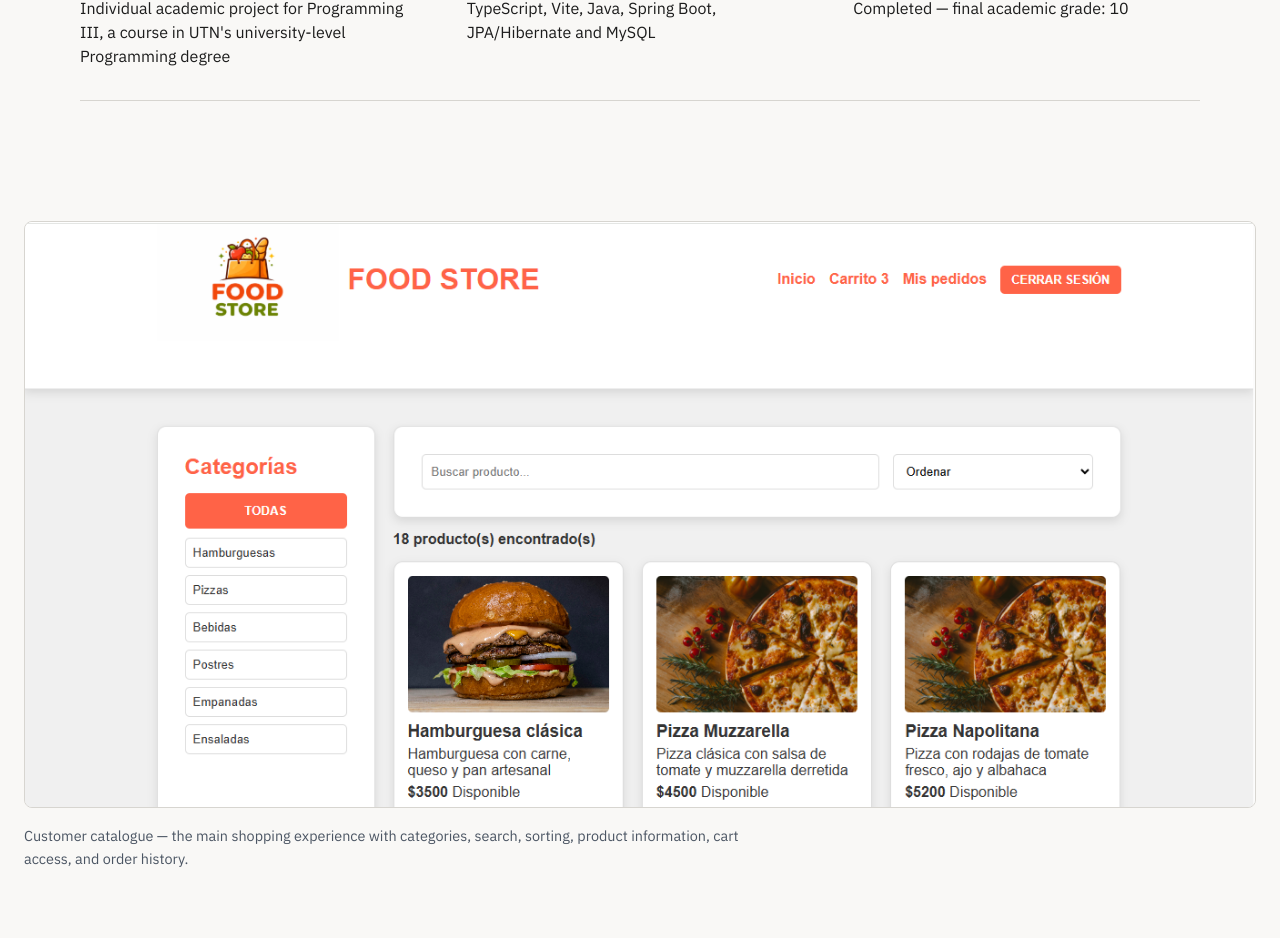
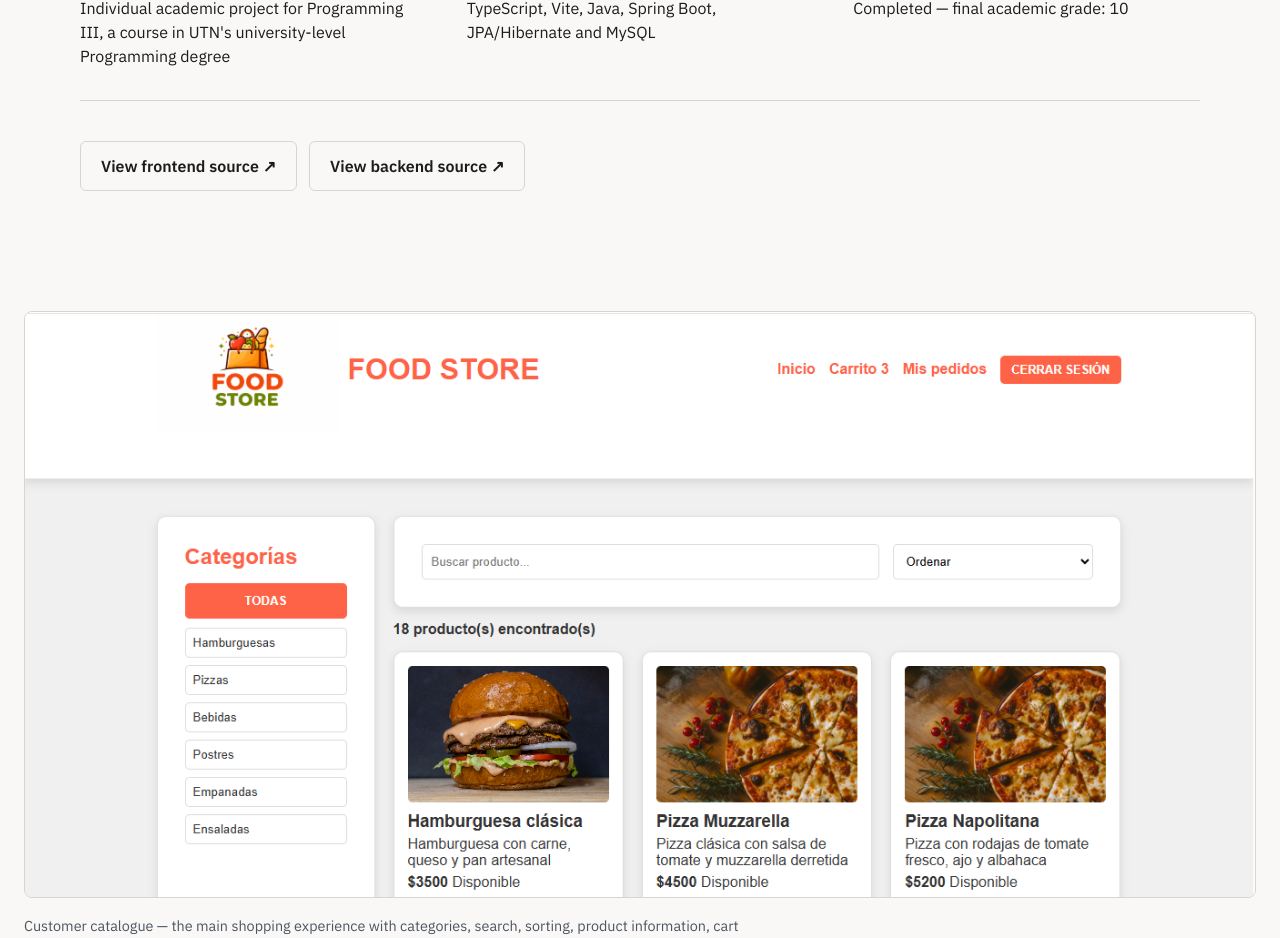
Before and after one commit to damiannogueira/damian-nogueira-portfolio, a React (Vite) app: page /food-store in a window 1280 px wide. Shown: the part 857-1795 px from the top of the page. Built offline with nearby package versions, Linux system fonts and the light colour scheme.

Commit message:
feat: add Food Store repository links

```diff
--- a/src/pages/FoodStore.tsx
+++ b/src/pages/FoodStore.tsx
@@ -48,6 +48,26 @@ function FoodStore() {
               <p className="case-meta-label">Result</p>
               <p>Completed — final academic grade: 10</p>
             </div>
+          </div>
+
+          <div className="case-actions">
+            <a
+              className="case-secondary-link"
+              href="https://github.com/damiannogueira/foodstore-frontend"
+              target="_blank"
+              rel="noreferrer"
+            >
+              View frontend source ↗
+            </a>
+
+            <a
+              className="case-secondary-link"
+              href="https://github.com/damiannogueira/foodstore-backend"
+              target="_blank"
+              rel="noreferrer"
+            >
+              View backend source ↗
+            </a>
           </div>
         </section>
 
```
